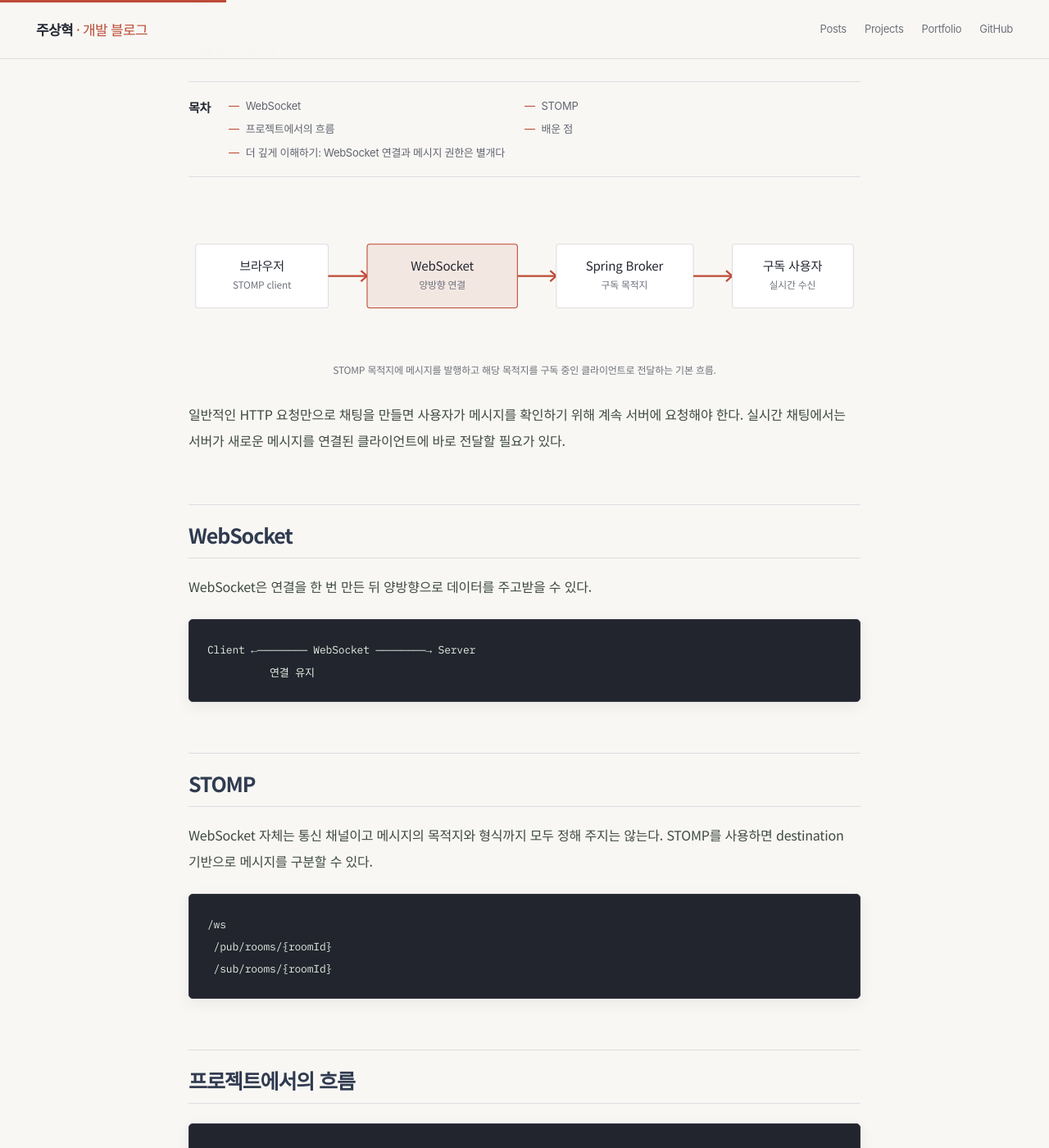
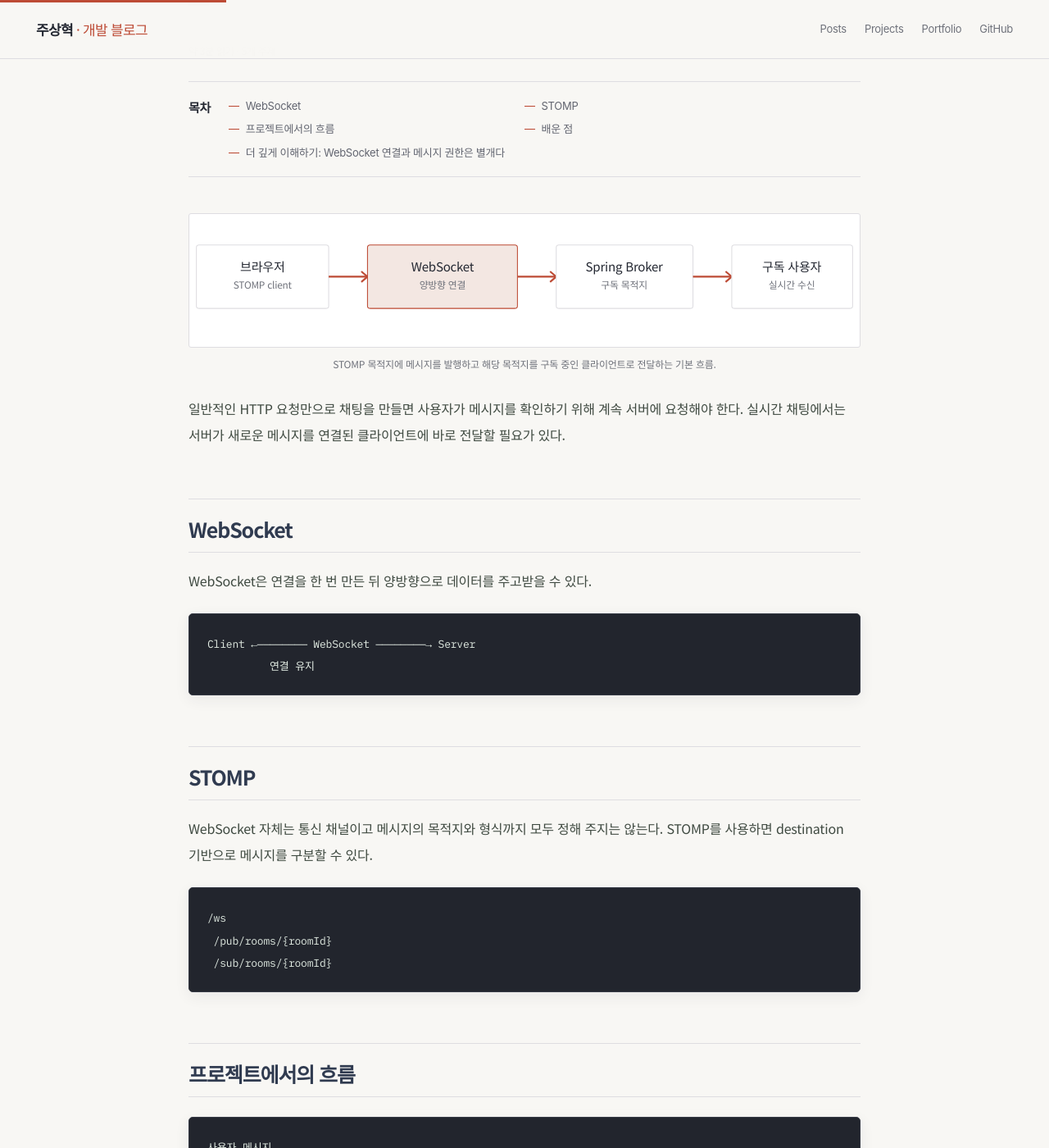
Before and after one commit to zuzusnasna/zuzusnasna.github.io, a Jekyll site: the page built from _posts/2026-10-26-realtimechat-websocket-stomp.md, in a window 1280 px wide and 1400 px high, scrolled down 387 px. Shown: the whole window at 82% size. Built offline with Jekyll 4.4.1, drawn with Linux system fonts in a browser that asks for light colours; grey boxes are pictures that could not be loaded.

Commit message:
style: format project flow diagrams

```diff
--- a/assets/css/style.css
+++ b/assets/css/style.css
@@ -251,3 +251,6 @@ body{letter-spacing:-.018em;word-break:keep-all}
 .project-visual{margin:28px 0 34px;padding:0}
 .project-visual img{display:block;width:100%;max-height:480px;object-fit:contain;background:#f0efec;border:1px solid var(--journal-line);border-radius:3px}
 .project-visual figcaption{margin-top:9px;color:var(--journal-muted);font-size:12px;line-height:1.75}
+
+.project-diagram svg{display:block;width:100%;height:auto;max-height:270px;background:#fff;border:1px solid var(--journal-line);border-radius:3px}
+.project-diagram svg text{font-family:var(--journal-font,sans-serif)}
```
